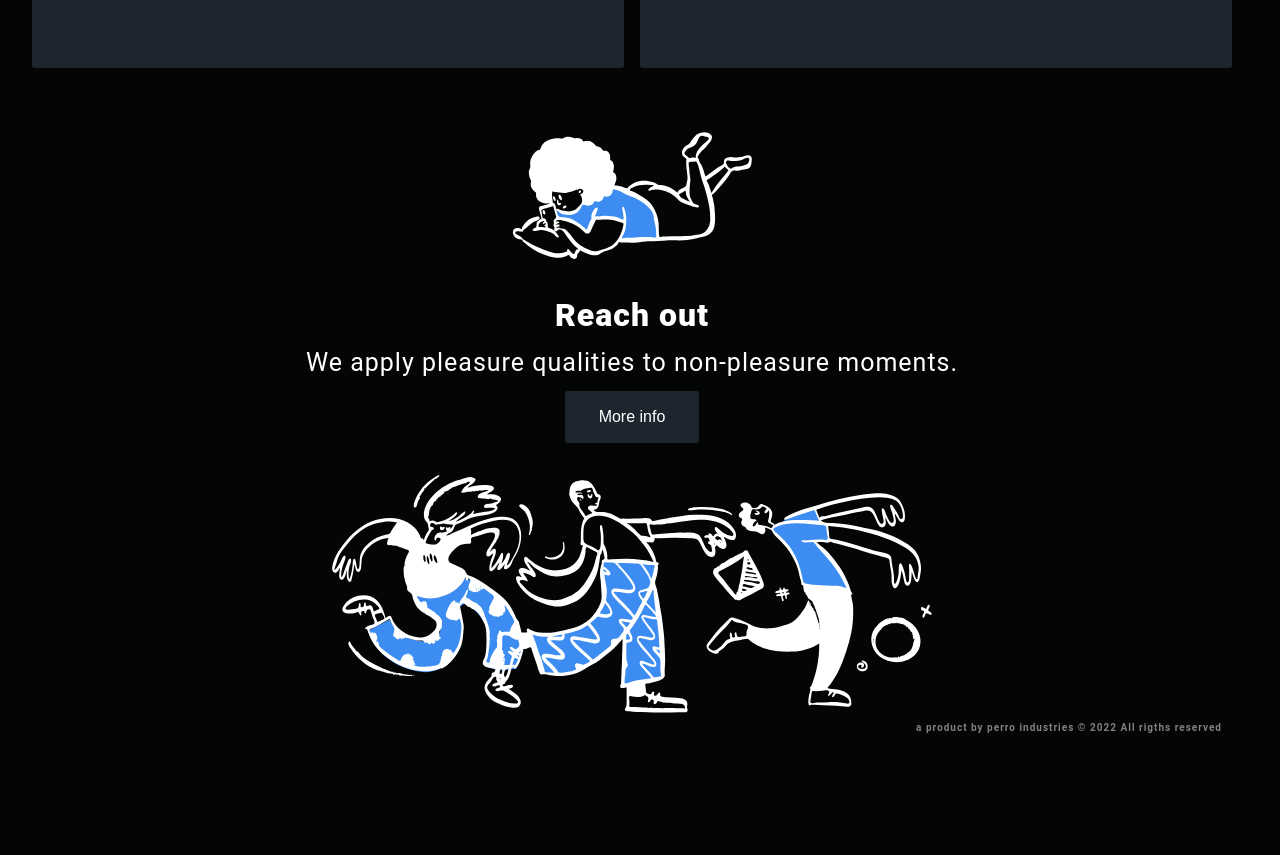
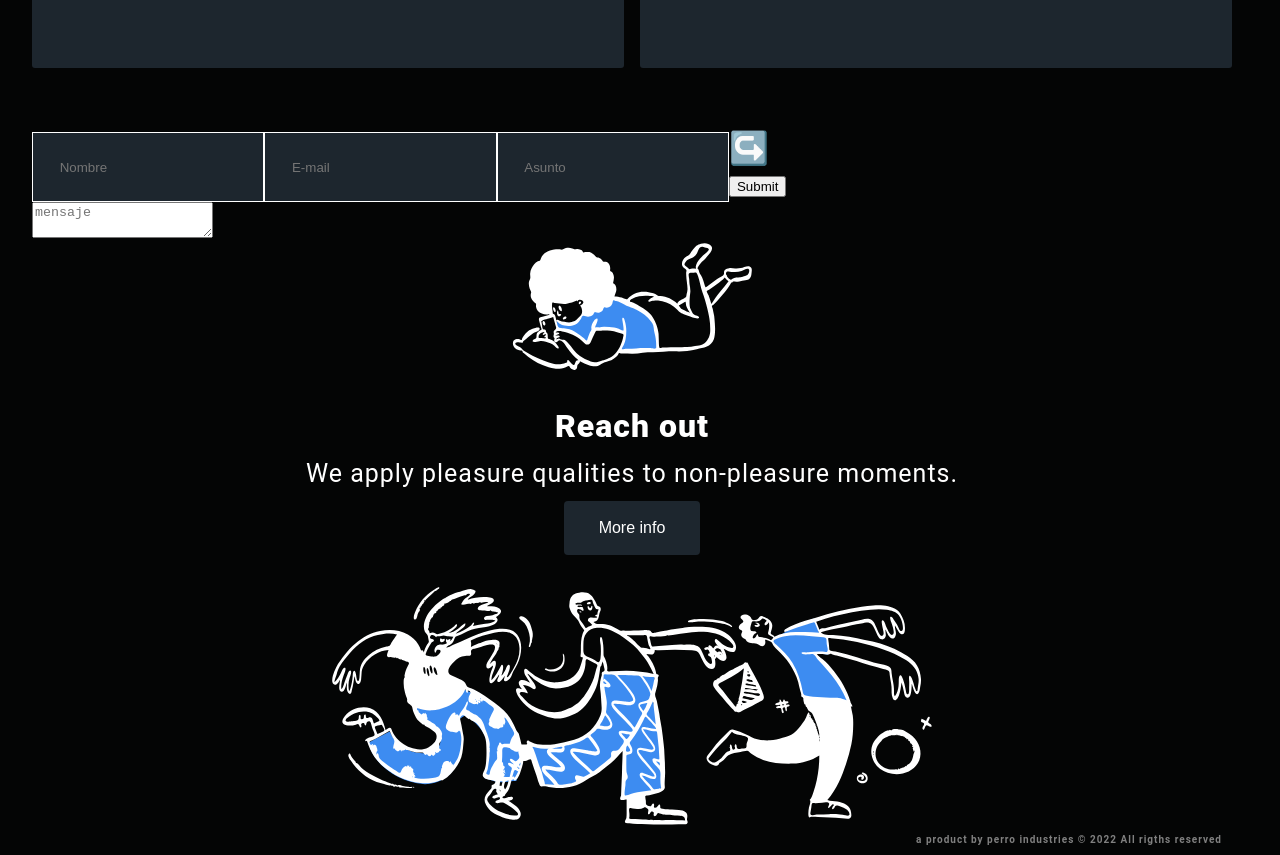
Before and after one commit to germaimo/perro, a React (Create React App) app: page / in a window 1280 px wide. Shown: the part 1460-2315 px from the top of the page. Before the commit the page ends 2203 px from the top, so only its background shows below. Built offline with nearby package versions, Linux system fonts and the light colour scheme; a web font is replaced by a local one.

Commit message:
comienzo de formulario

```diff
--- a/src/components/App/App.js
+++ b/src/components/App/App.js
@@ -3,6 +3,7 @@ import Footer from '../Footer/Footer';
 import Content from '../Content/Content';
 import styles from './App.module.css';
 import Menu from "../Menu/Menu";
+import Form from '../Form/Form';
 //TODO HIGHLIGHT, FORM, cambiar illustraciones, popup
 //TODO CAMBIAR nombre de clases
 
@@ -14,7 +15,9 @@ const App = () =>{
     </div>
 
     <Content/>
+    <Form/>
     <Footer/>
+
   </div>
 }
 
--- /dev/null
+++ b/src/components/Form/Form.js
@@ -0,0 +1,45 @@
+import React from 'react'
+import styles from './Form.module.css'
+//📨
+
+const Form = () => {
+  return (
+    <div>
+        <form>
+                <div className={styles['columna-1']}>
+                    <div>
+
+                        <div className={styles['name']}>
+                            <input id="fromName" name="fromName" placeholder='Nombre' type="text"></input>
+
+                        </div>
+
+                        <div className={styles['email']}>
+                            <input id="fromEmail" name="fromEmail" placeholder='E-mail' type="email"></input>
+
+                        </div>
+
+                        <div className={styles['asunto']}>
+                            <input id="fromAsunto" name="fromAsunto" placeholder='Asunto' type="text"></input>
+
+                        </div>
+
+                    </div>
+
+                    <div className={styles['message']}>
+                        <textarea id="message" name="message" placeholder='mensaje' ></textarea>
+
+                    </div>
+                </div>
+
+                <div className={styles['columna-2']} >
+                    <p>↪️</p>
+                    <input id="send" name="send" type="submit"></input>
+
+                </div>
+        </form>
+    </div>
+  )
+}
+
+export default Form
--- /dev/null
+++ b/src/components/Form/Form.module.css
@@ -0,0 +1,23 @@
+input[type=text], input[type=email]{
+    border:1px solid white;
+    padding: 2em;
+    background-color: #89b5dc30;
+}
+
+
+form{
+    display: flex;
+}
+
+.columna-1{
+    display: block;
+}
+
+.columna-2{
+    display: block;
+}
+
+.columna-1, .columna-2, .name, .email, .asunto, .message{
+    display: inline-block;
+    width: fit-content;
+}
--- a/src/index.css
+++ b/src/index.css
@@ -65,9 +65,9 @@ ul{
 
 button {
     display: inline-block;
-    border: 2.5px dashed transparent;
+    border: 3px dashed transparent;
     padding: 1rem 2rem;
-    border-radius: 3px;
+    border-radius: 4px;
     margin: 0;
     text-decoration: none;
     background: #89b5dc30;
```
